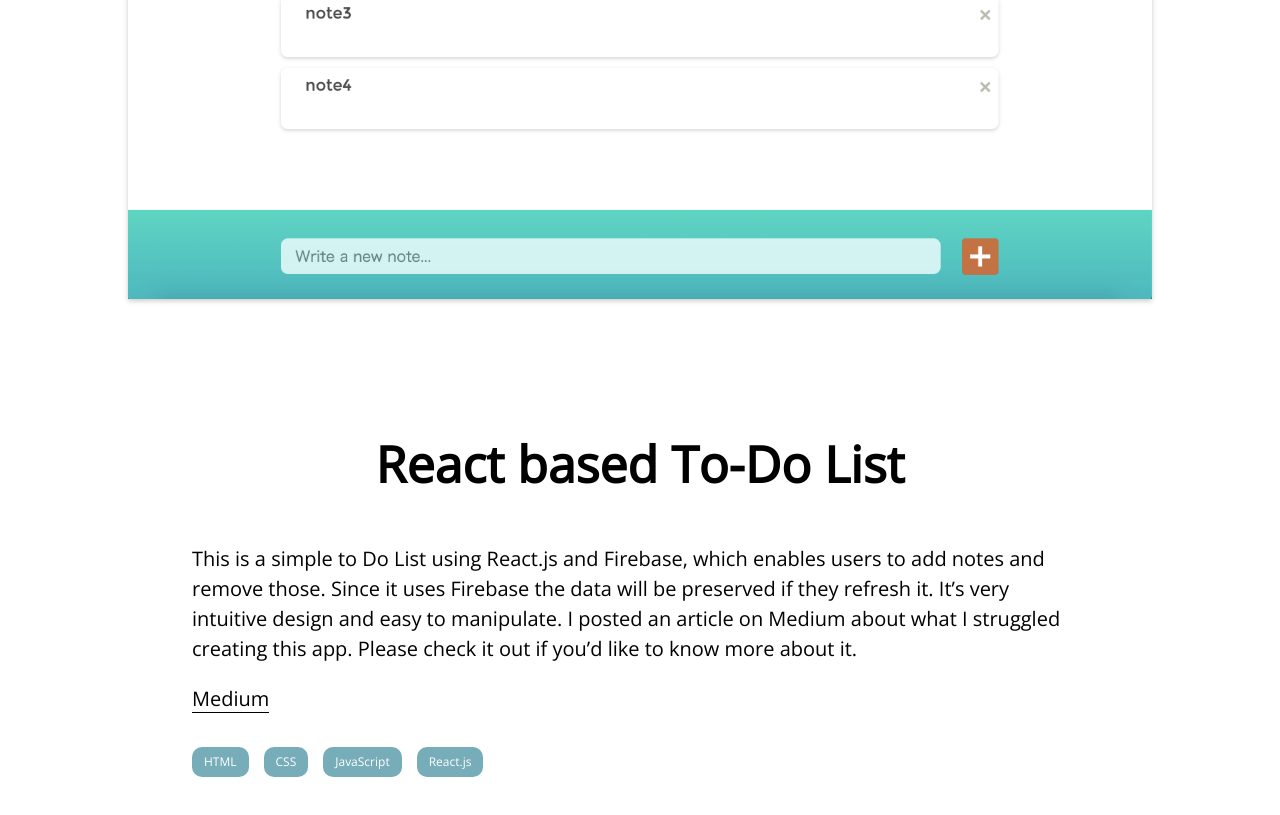
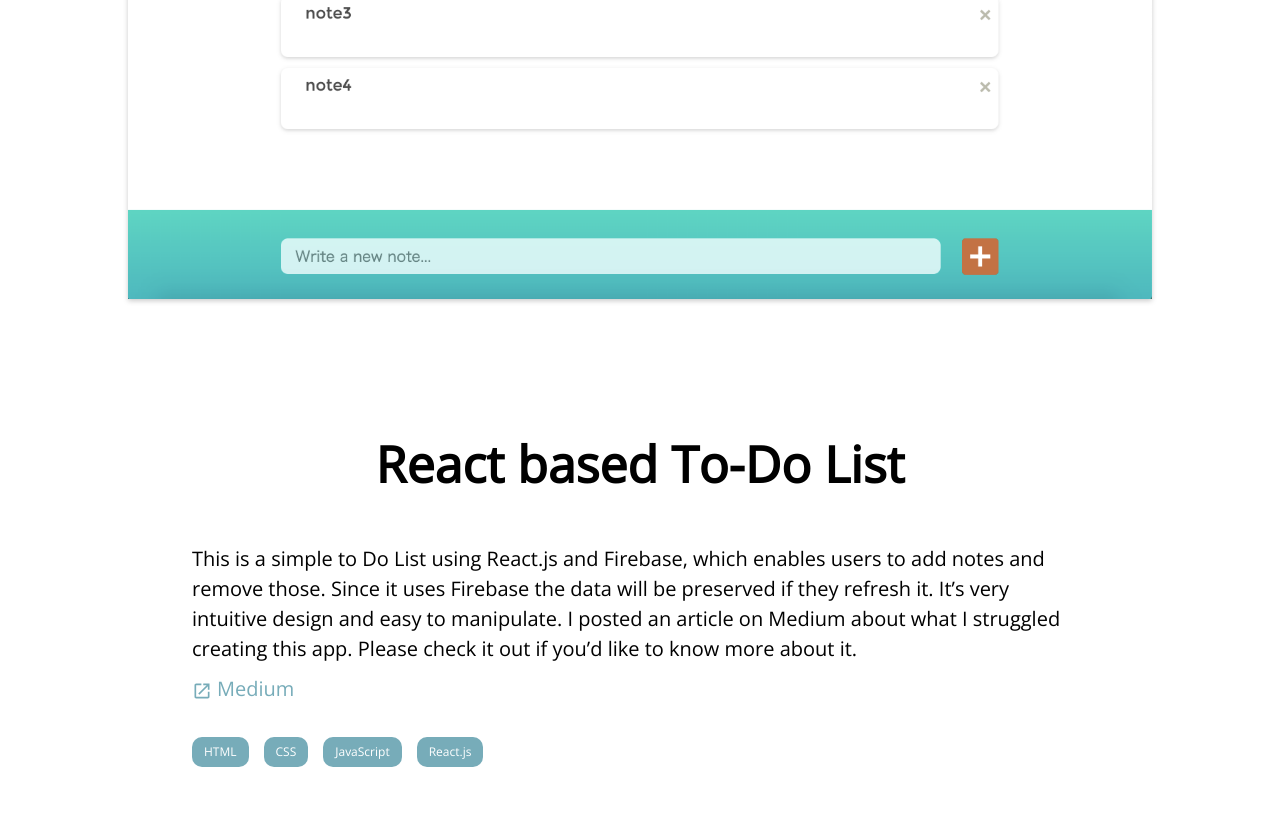
Before and after one commit to marieooq/react_portfolio, a React (Create React App) app: page /work1 in a window 1280 px wide. Shown: the part 371-1186 px from the top of the page. Built offline with nearby package versions, Linux system fonts and the light colour scheme.

Commit message:
modified files

```diff
--- a/src/Header.js
+++ b/src/Header.js
@@ -2,12 +2,14 @@ import React from 'react';
 import Background from './img/header.jpg';
 import './Header.css';
 import { CSSTransitionGroup } from 'react-transition-group';
+import { Link } from 'react-router-dom'
 
 const myStyles = {
   backgroundImage : `url(${Background})`,
   height: '100vh',
   backgroundSize: 'cover'
 }
+
 
 class Header extends React.Component{
   render(){
@@ -22,7 +24,7 @@ class Header extends React.Component{
           <p>Hi, there!<br></br>
           I am Marie Otaki, a Web developper based in Vancouver.</p>
           <span>Welcome to my website!<br></br></span>
-          <a href="#button">{this.props.button}</a>
+          <Link to='/about'>{this.props.button}</Link>
         </div>
       </div>
       </header>
--- a/src/Work1.js
+++ b/src/Work1.js
@@ -16,7 +16,9 @@ class Work1 extends React.Component{
       <div>
         <WorkTemplate img={Content_image1} title="React based To-Do List"
         description="This is a simple to Do List using React.js and Firebase, which enables users to add notes and remove those. Since it uses Firebase the data will be preserved if they refresh it. It’s very intuitive design and easy to manipulate. I posted an article on Medium about what I struggled creating this app. Please check it out if you’d like to know more about it."
-          tags={tagList}/>
+        url= "https://medium.com/@marie_woq/i-dont-know-what-react-exactly-is-although-i-ve-created-an-app-using-it-e0aaf7dcabc5"
+        url_title="Medium"
+        tags={tagList}/>
       </div>
     );
   }
--- a/src/WorkTemplate.css
+++ b/src/WorkTemplate.css
@@ -16,20 +16,28 @@
     font-size: 50px;
     text-align: center;
 }
-.work_links > ul{
-    list-style: none;
-    margin: 0;
-    padding: 0;
+.work_detail{
+    margin-bottom: 10px;
 }
-.work_links > ul > li{
+
+.work_links{
     margin-bottom: 30px;
 }
-.work_links > ul > li > a {
+
+
+.work_links a{
+    color: var(--baseColor);
     text-decoration: none;
-    border-bottom: 1px solid #000;
-    color: #000;
 }
-.work_links > ul > li > a:hover{
+
+.work_links a ion-icon{
+    display: inline-block;
+    vertical-align: middle;
+    margin-right: 5px;
+
+}
+
+.work_links a:hover{
     opacity: 0.6;
 }
 .work_skills > .tags{
--- a/src/WorkTemplate.js
+++ b/src/WorkTemplate.js
@@ -13,9 +13,7 @@ class WorkTemplate extends React.Component{
           <h2 className="work_title">{this.props.title}</h2>
           <p className="work_detail">{this.props.description}</p>
           <div className="work_links">
-            <ul>
-              <li><a href="https://medium.com/@marie_woq/i-dont-know-what-react-exactly-is-although-i-ve-created-an-app-using-it-e0aaf7dcabc5" target="_blank">Medium</a></li>
-            </ul>
+            <a href={this.props.url} target="_blank"><ion-icon name="open"></ion-icon>{this.props.url_title}</a>
           </div>
           <div className="work_skills">
             <ul className="tags">
```
